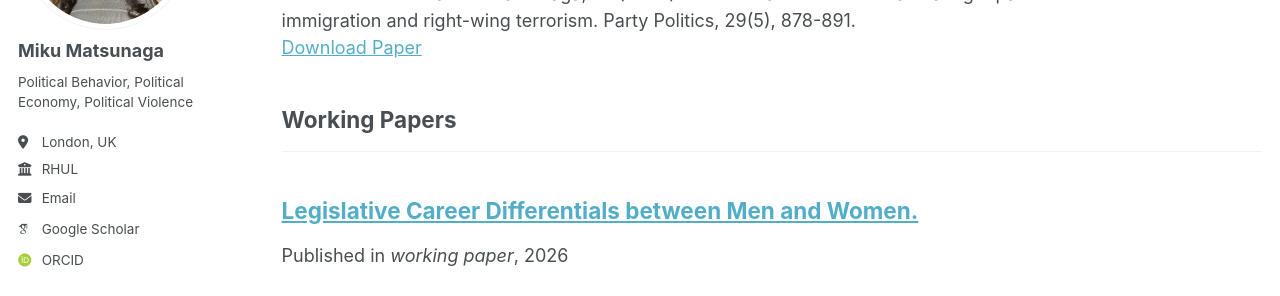
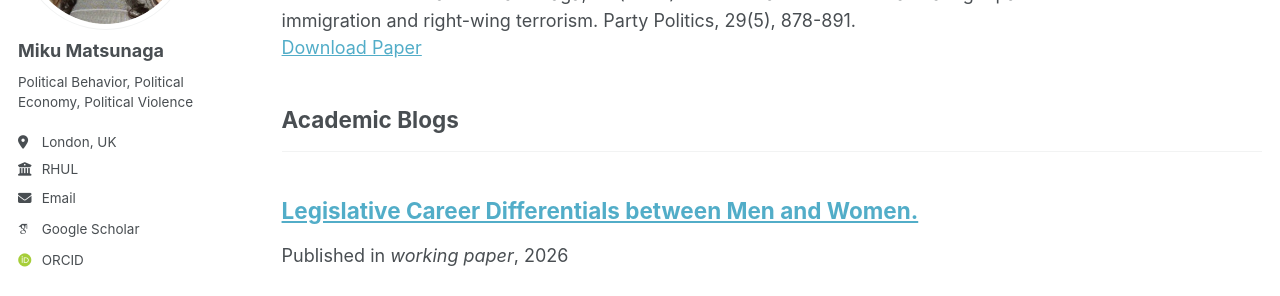
Before and after one commit to mikumatsunaga/mikumatsunaga.github.io, a Jekyll site: the page built from _pages/publications.html, in a window 1280 px wide and 900 px high, scrolled down 989 px. Shown: the part 252-548 px from the top of the window. Built offline with Jekyll 4.4.1, drawn with Linux system fonts in a browser that asks for light colours; some web fonts are replaced; a script bundle is joined from its source files by our own code; library files that are not in the unit come from our copies.

Commit message:
Update _config.yml

```diff
--- a/_config.yml
+++ b/_config.yml
@@ -89,7 +89,7 @@ publication_category:
   manuscripts:
     title: 'Journal Articles'
   conferences:
-    title: 'Working Papers'
+    title: 'Academic Blogs'
 
 # Site Settings
 teaser                   :  # filename of teaser fallback teaser image placed in /images/ for social media previews
```
